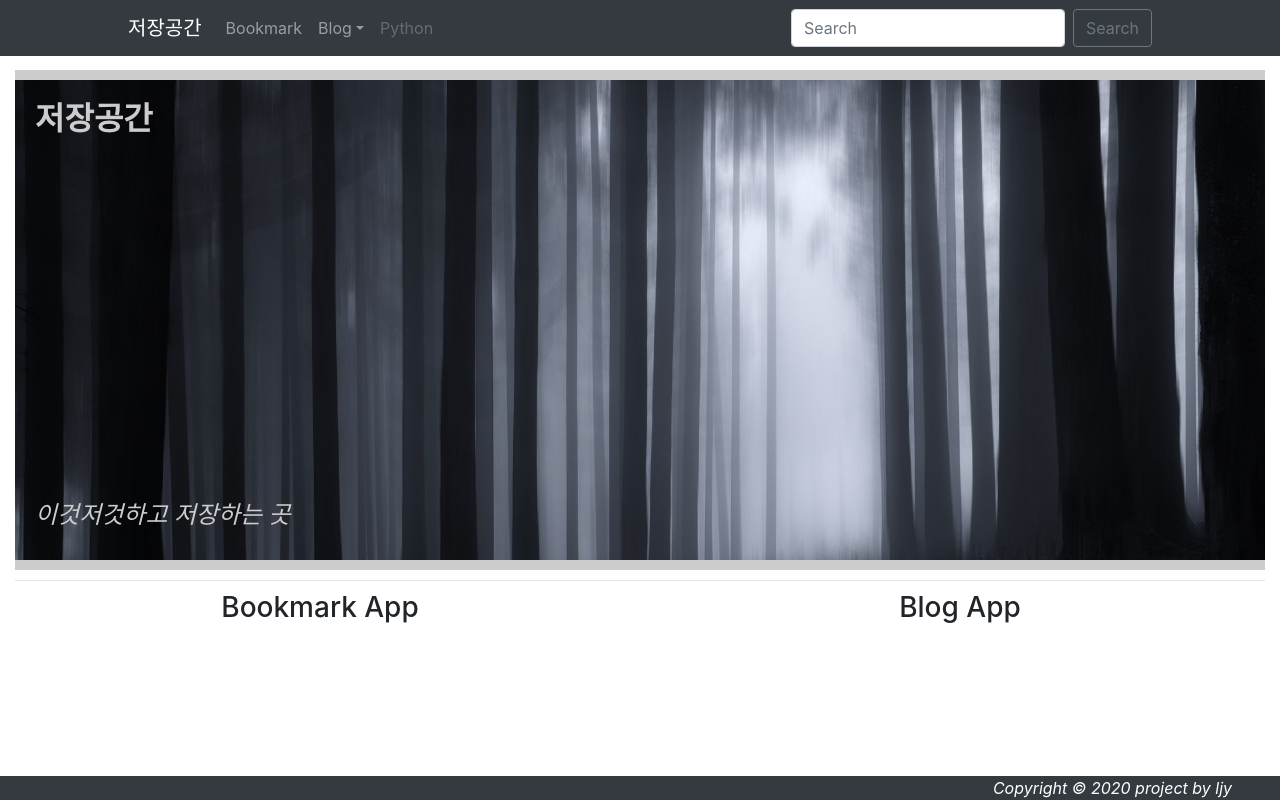
After one commit to juyoung6692/DjBook, a Django app: page / in a window 1280 px wide. The commit adds this page. Run offline with Django 3.2, Linux system fonts and the light colour scheme; some libraries are stand-ins or nearby versions.

Commit message:
first page 생성 모든 페이지에 navbar넣기 (bootstrap 사용) 추후 추가 내용: 태그, 댓글 달기 구현

```diff
--- a/blog/urls.py
+++ b/blog/urls.py
@@ -14,6 +14,4 @@ urlpatterns = [
     path('archive/', views.PostAV.as_view(), name='post_archive'),
     path('archive/<int:year>/', views.PostYAV.as_view(), name='post_year_archive'),
     path('archive/<int:year>/<str:month>/', views.PostMAV.as_view(), name='post_month_archive'),
-    path('archive/<int:year>/<str:month>/<int:day>/', views.PostDAV.as_view(), name='post_day_archive'),
-    path('archive/today/', views.PostTAV.as_view(), name='post_today_archive'),
 ]
--- a/bookmark/urls.py
+++ b/bookmark/urls.py
@@ -3,7 +3,8 @@ from django.urls import path
 from bookmark.views import BookmarkDV, BookmarkLV
 
 #함수 뷰일때는 뷰이름만 쓰면 되지만 클래스형 뷰일때는 as_view()를 붕여줘야 작동함
+app_name='bookmark'
 urlpatterns = [
-    path('', BookmarkLV.as_view(), name='list'),
+    path('', BookmarkLV.as_view(), name='index'),
     path('<int:pk>/', BookmarkDV.as_view(), name='detail'),
 ]
--- a/djbook/settings.py
+++ b/djbook/settings.py
@@ -123,7 +123,7 @@ USE_TZ = True
 # https://docs.djangoproject.com/en/3.1/howto/static-files/
 
 STATIC_URL = '/static/'
-STATICFILES_DIRS = [os.path.join(BASE_DIR),'static'] #추가
+STATICFILES_DIRS = [os.path.join(BASE_DIR), 'static'] #추가
 
 
 #파일 업로드
--- a/djbook/urls.py
+++ b/djbook/urls.py
@@ -19,7 +19,7 @@ from django.conf.urls import include
 from djbook.views import HomeView
 
 urlpatterns = [
-    path('/', HomeView.as_view(), name='home'),
+    path('', HomeView.as_view(), name='home'),
     path('bookmark/', include('bookmark.urls')),
     path('blog/', include('blog.urls')),
     path('admin/', admin.site.urls),
--- /dev/null
+++ b/templates/base.html
@@ -0,0 +1,56 @@
+<!DOCTYPE html>
+<html lang="ko">
+<head>
+    <meta charset="utf-8">
+    <meta name="viewport" content="width=device-width, initial-scale=1, shrink-to-fit=no">
+
+    <!-- Bootstrap CSS -->
+    <link rel="stylesheet" href="https://stackpath.bootstrapcdn.com/bootstrap/4.5.2/css/bootstrap.min.css" integrity="sha384-JcKb8q3iqJ61gNV9KGb8thSsNjpSL0n8PARn9HuZOnIxN0hoP+VmmDGMN5t9UJ0Z" crossorigin="anonymous">
+
+
+    <title>{% block title %}저장공간{% endblock %}</title>
+
+    {% block extra-style %}{% endblock %}
+</head>
+<body style="padding-top: 70px;">
+    <nav class="navbar navbar-expand-lg navbar-dark bg-dark fixed-top" style="padding:0.5rem 8rem">
+        <a class="navbar-brand" href="{% url 'home' %}">저장공간</a>
+        <button class="navbar-toggler" type="button" data-toggle="collapse" data-target="#navbarNav" aria-controls="navbarNav" aria-expanded="false" aria-label="Toggle navigation">
+        <span class="navbar-toggler-icon"></span>
+        </button>
+        <div class="collapse navbar-collapse" id="navbarNav">
+            <ul class="navbar-nav">
+                <li class="nav-item">
+                    <a class="nav-link" href="{% url 'bookmark:index' %}">Bookmark</a>
+                </li>
+                <li class="nav-item dropdown">
+                   <a class="nav-link dropdown-toggle" href="#" id="navbarDropdown" role="button" data-toggle="dropdown" aria-haspopup="true" aria-expanded="false">Blog</a>
+                   <div class="dropdown-menu" aria-labelledby="navbarDropdown">
+                   <a class="dropdown-item" href="{% url 'blog:index' %}">List</a>
+                   <a class="dropdown-item" href="{% url 'blog:post_archive' %}">Archive</a>
+                   </div>
+                </li>
+                <li class="nav-item">
+                    <a class="nav-link disabled" href="#" tabindex="-1" aria-disabled="true">Python</a>
+                </li>
+            </ul>
+        </div>
+
+        <form class="form-inline">
+            <input class="form-control mr-sm-2" type="search" placeholder="Search" aria-label="Search">
+            <button class="btn btn-outline-secondary my-2 my-sm-0" type="submit">Search</button>
+        </form>
+    </nav>
+
+    <div class="container" style="max-width: 1280px">
+        {% block content %}{% endblock %}
+    </div>
+
+    {% block footer %}{% endblock %}
+
+<!-- jQuery first, then Popper.js, then Bootstrap JS -->
+    <script src="https://code.jquery.com/jquery-3.5.1.slim.min.js" integrity="sha384-DfXdz2htPH0lsSSs5nCTpuj/zy4C+OGpamoFVy38MVBnE+IbbVYUew+OrCXaRkfj" crossorigin="anonymous"></script>
+    <script src="https://cdn.jsdelivr.net/npm/popper.js@1.16.1/dist/umd/popper.min.js" integrity="sha384-9/reFTGAW83EW2RDu2S0VKaIzap3H66lZH81PoYlFhbGU+6BZp6G7niu735Sk7lN" crossorigin="anonymous"></script>
+    <script src="https://stackpath.bootstrapcdn.com/bootstrap/4.5.2/js/bootstrap.min.js" integrity="sha384-B4gt1jrGC7Jh4AgTPSdUtOBvfO8shuf57BaghqFfPlYxofvL8/KUEfYiJOMMV+rV" crossorigin="anonymous"></script>
+</body>
+</html>
--- /dev/null
+++ b/templates/home.html
@@ -0,0 +1,53 @@
+{% extends 'base.html'%}
+
+{% load static %}
+
+{% block extra-style %}
+    <style type="text/css">
+    .home-image{
+        background-image: url("{% static 'img/wood-1118468_1920.jpg' %}");
+        background-repeat: no-repeat;
+        background-position: center;
+        background-size: 100%;
+        height: 500px;
+        border-bottom: 10px solid #ccc;
+        border-top: 10px solid #ccc;
+        padding: 20px 0 0 20px;
+    }
+
+    .title{
+        color: #ccc;
+        font-weight: bold;
+    }
+    .powered{
+        position: relative;
+        top: 77%;
+        color: #ccc;
+        font-style: italic;
+    }
+    </style>
+{% endblock %}
+
+{% block content %}
+    <div class="home-image">
+        <h2 class="title"> 저장공간 </h2>
+        <h4 class="powered">이것저것하고 저장하는 곳</h4>
+    </div>
+
+    <hr style="margin: 10px 0;">
+
+    <div class="row text-center">
+        <div class="col-sm-6">
+            <h3>Bookmark App</h3>
+        </div>
+        <div class="col-sm-6">
+            <h3>Blog App</h3>
+        </div>
+    </div>
+{% endblock %}
+
+{% block footer %}
+    <footer class="fixed-bottom bg-dark">
+        <div class="text-white font-italic text-right mr-5">Copyright &copy; 2020 project by ljy</div>
+    </footer>
+{% endblock %}
```
Also changed, not shown: blog/templates/blog/post_all.html (+6 -11 lines), blog/templates/blog/post_archive.html (+5 -9 lines), blog/templates/blog/post_archive_day.html (deleted, +0 -19 lines), blog/templates/blog/post_archive_month.html (+5 -8 lines), blog/templates/blog/post_archive_year.html (+5 -8 lines), blog/templates/blog/post_detail.html (+5 -8 lines), blog/views.py (+0 -8 lines), bookmark/templates/bookmark/bookmark_detail.html (+4 -12 lines), bookmark/templates/bookmark/bookmark_list.html (+6 -11 lines), djbook/templates/home.html (deleted, +0 -36 lines), static/img/wood-1118468_1920.jpg (added).
